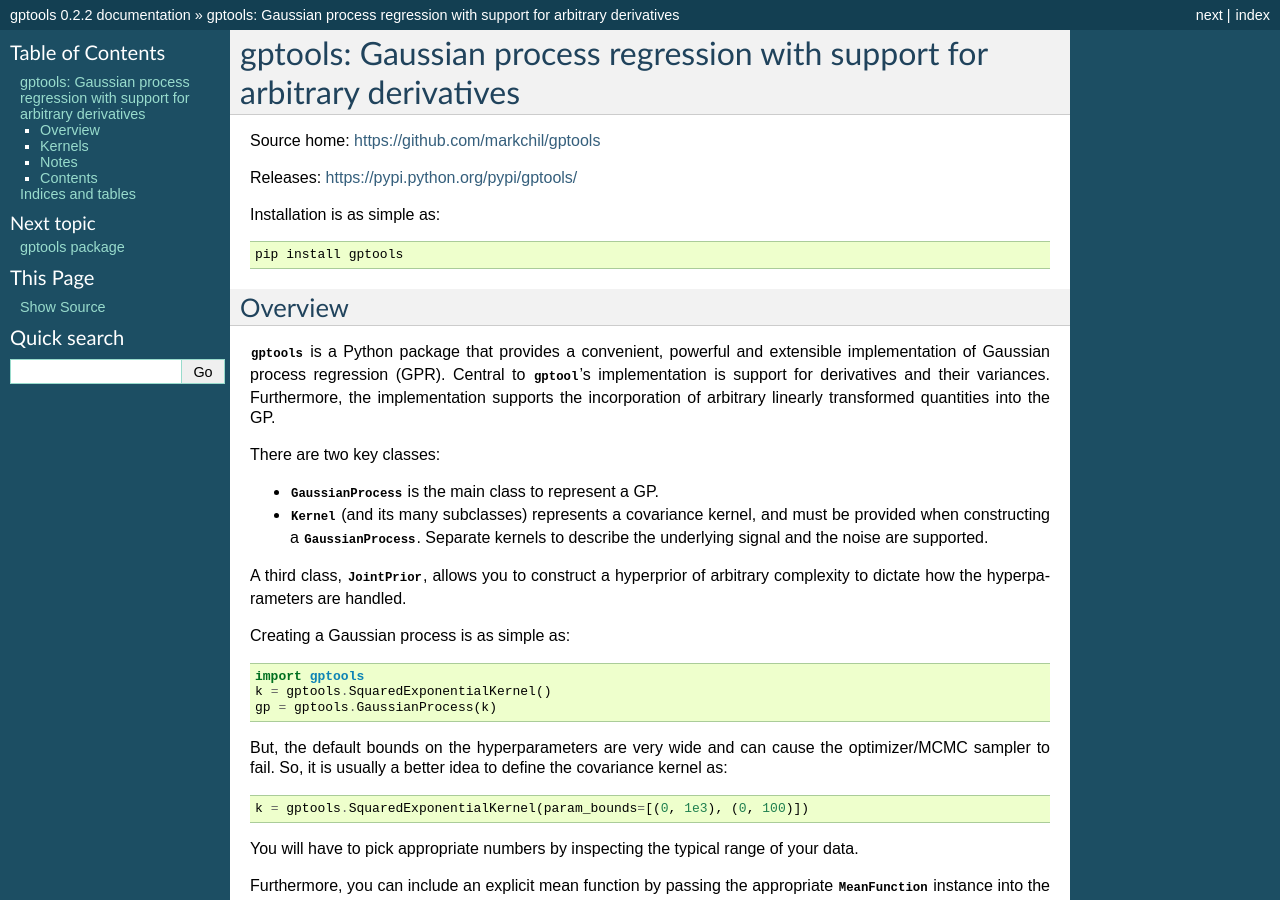
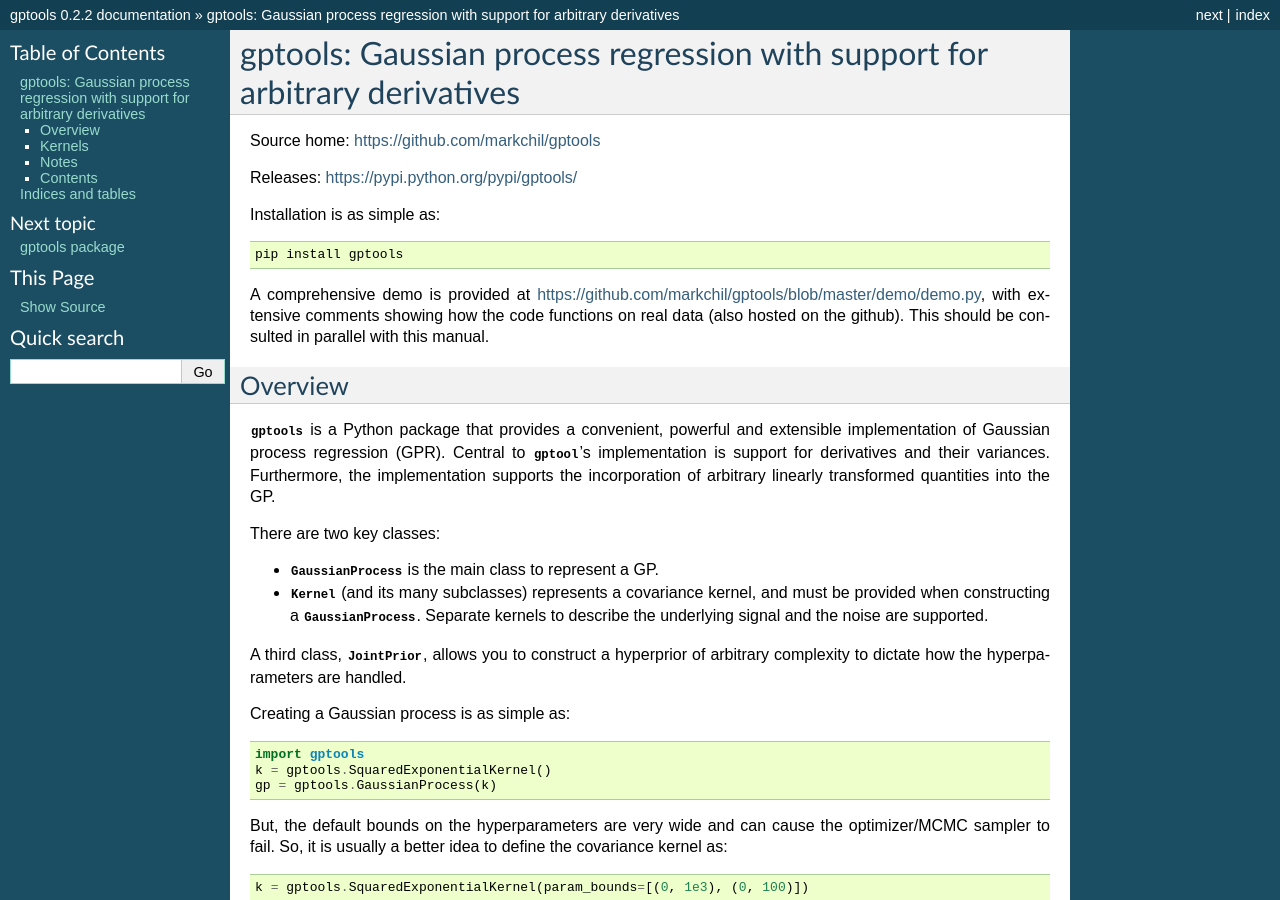
Before and after one commit to markchil/gptools, a Sphinx documentation site: the page built from docs/source/index.rst, in a window 1280 px wide and 900 px high. Built offline with Sphinx 7.4.7, drawn with Linux system fonts in a browser that asks for light colours; formulas are drawn with MathJax 3.

Commit message:
Update main docs page to point to demo.

```diff
--- a/docs/source/index.rst
+++ b/docs/source/index.rst
@@ -13,6 +13,8 @@ Releases: https://pypi.python.org/pypi/gptools/
 Installation is as simple as::
 
     pip install gptools
+
+A comprehensive demo is provided at https://github.com/markchil/gptools/blob/master/demo/demo.py, with extensive comments showing how the code functions on real data (also hosted on the github). This should be consulted in parallel with this manual.
 
 Overview
 --------
```
